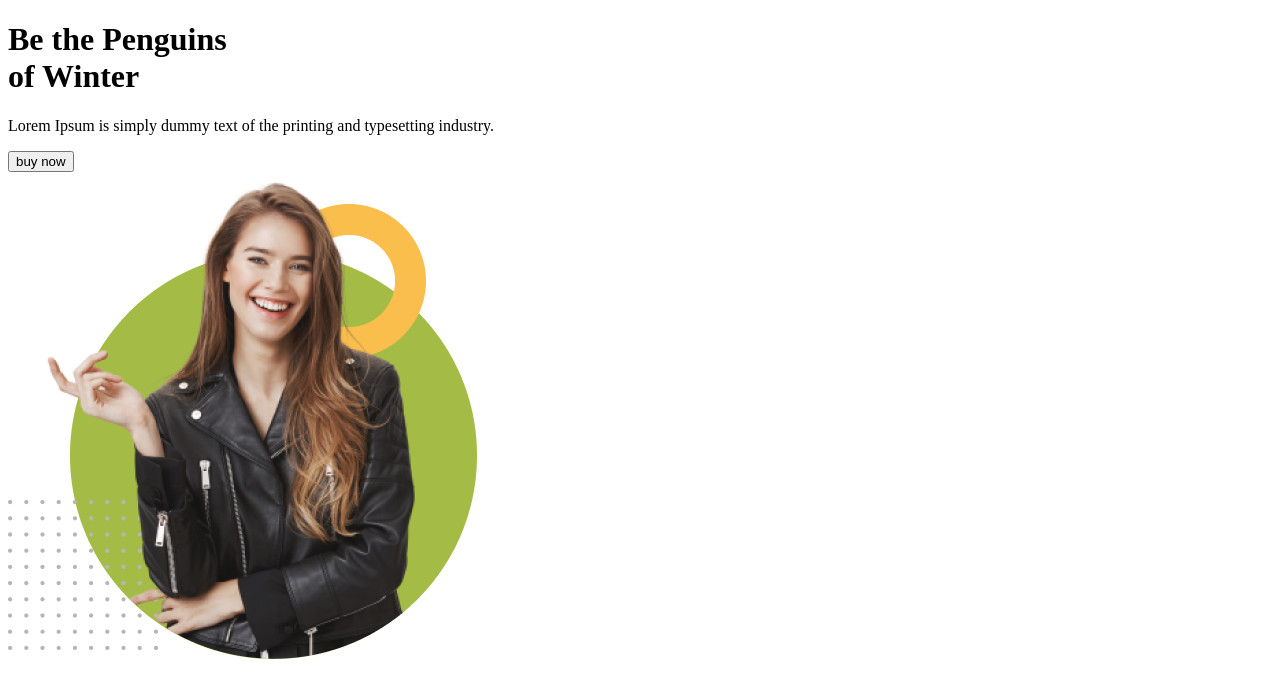
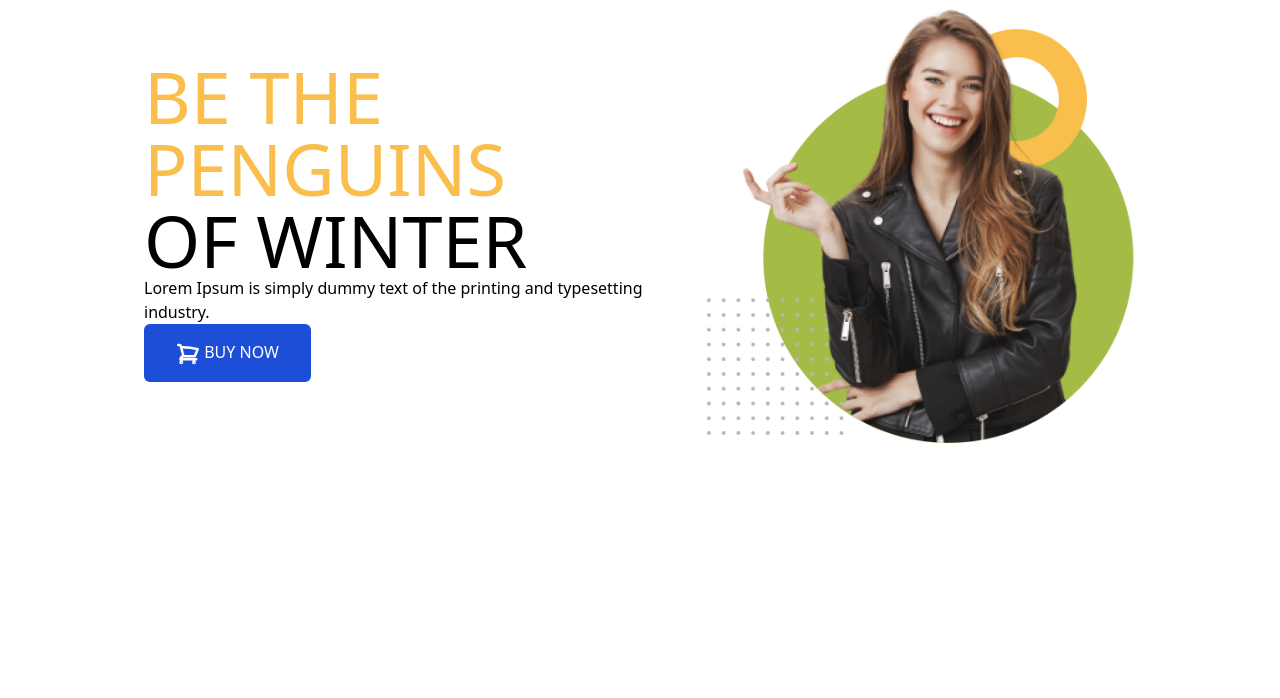
Before and after one commit to akashseub/penguin-fashion-with-tailwind, a plain HTML site: page index.html in a window 1280 px wide. Drawn offline with nearby package versions, Linux system fonts and the light colour scheme.

Commit message:
try to header section

```diff
--- a/index.html
+++ b/index.html
@@ -4,6 +4,7 @@
     <meta charset="UTF-8">
     <meta name="viewport" content="width=device-width, initial-scale=1.0">
     <title>Penguin Shop</title>
+    <script src="https://cdn.tailwindcss.com"></script>
 </head>
 <body>
     <header>
@@ -12,13 +13,18 @@
 
         </nav>
         <!-- Banner section -->
-        <div>
+        <div class="flex justify-between items-center px-36">
             <div>
-                <h1>Be the Penguins
+                <h1 class="text-7xl uppercase font-medium"><span class="text-[#FABE4C]">Be the Penguins</span>
                     <br>
-                    of Winter</h1>
+                    <span>of winter</span></h1>
                 <p>Lorem Ipsum is simply dummy text of the printing and typesetting industry.</p>
-                <button>buy now</button>
+                <button class="bg-blue-700 text-white uppercase py-4 px-8 font-medium rounded-md">
+                    <svg xmlns="http://www.w3.org/2000/svg" fill="none" viewBox="0 0 24 24" stroke-width="2.5" stroke="currentColor" class="w-6 h-6 inline">
+                        <path stroke-linecap="round" stroke-linejoin="round" d="M2.25 3h1.386c.51 0 .955.343 1.087.835l.383 1.437M7.5 14.25a3 3 0 00-3 3h15.75m-12.75-3h11.218c1.121-2.3 2.1-4.684 2.924-7.138a60.114 60.114 0 00-16.536-1.84M7.5 14.25L5.106 5.272M6 20.25a.75.75 0 11-1.5 0 .75.75 0 011.5 0zm12.75 0a.75.75 0 11-1.5 0 .75.75 0 011.5 0z" />
+                      </svg>
+
+                    buy now</button>
             </div>
             <div>
                 <img src="images/model.png" alt="">
```
